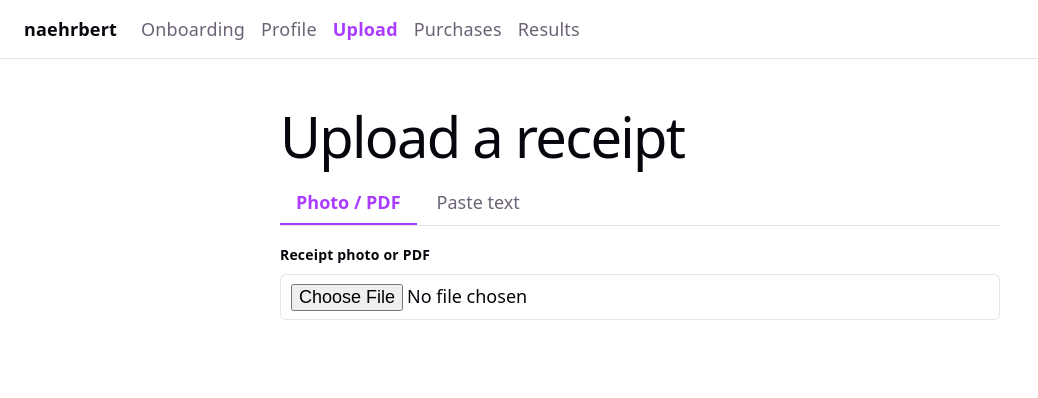
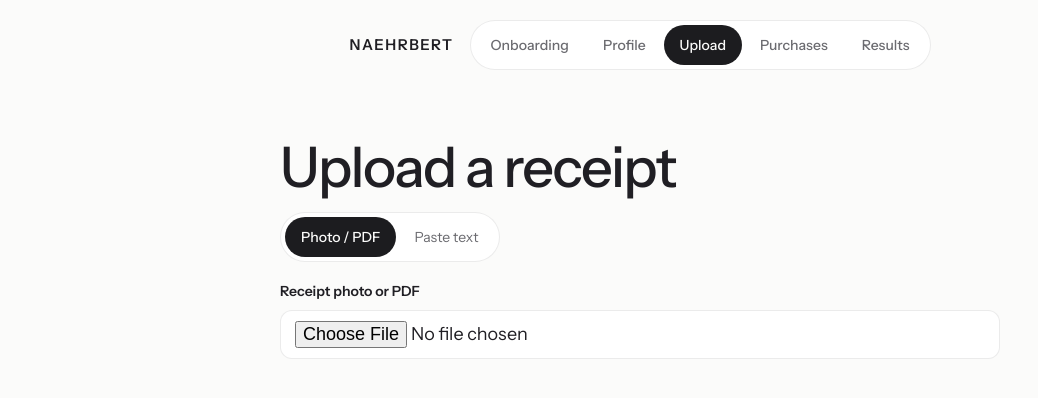
Before and after one commit to letstuit94/naehrbert, a React (Vite) app in the folder frontend/: page /upload in a window 1280 px wide. Shown: the top 398 px of the page, without its empty margins (0-1038 px from the left). Built offline with nearby package versions, Linux system fonts and the light colour scheme.

Commit message:
first design upgrade

```diff
--- a/frontend/index.html
+++ b/frontend/index.html
@@ -5,6 +5,12 @@
     <link rel="icon" type="image/svg+xml" href="/favicon.svg" />
     <meta name="viewport" content="width=device-width, initial-scale=1.0" />
     <title>naehrbert</title>
+    <link rel="preconnect" href="https://fonts.googleapis.com" />
+    <link rel="preconnect" href="https://fonts.gstatic.com" crossorigin />
+    <link
+      href="https://fonts.googleapis.com/css2?family=Instrument+Sans:wght@400..700&display=swap"
+      rel="stylesheet"
+    />
   </head>
   <body>
     <div id="root"></div>
--- a/frontend/src/App.css
+++ b/frontend/src/App.css
@@ -7,27 +7,53 @@
 .nav-bar {
   display: flex;
   align-items: center;
-  gap: 24px;
-  padding: 16px 24px;
-  border-bottom: 1px solid var(--border);
+  justify-content: space-between;
+  gap: 16px;
+  max-width: 720px;
+  margin: 0 auto;
+  padding: 20px 24px;
 }
 
 .nav-brand {
+  font-size: 15px;
   font-weight: 600;
+  letter-spacing: 1.5px;
+  text-transform: uppercase;
   color: var(--text-h);
 }
 
 .nav-links {
   display: flex;
-  gap: 16px;
+  gap: 2px;
   list-style: none;
   margin: 0;
-  padding: 0;
+  padding: 4px;
+  max-width: 100%;
+  overflow-x: auto;
+  scrollbar-width: none;
+  background: var(--surface);
+  border: 1px solid var(--border);
+  border-radius: 999px;
+}
+
+.nav-links::-webkit-scrollbar {
+  display: none;
+}
+
+.nav-links li {
+  flex-shrink: 0;
 }
 
 .nav-link {
+  display: inline-block;
+  padding: 7px 16px;
+  border-radius: 999px;
   color: var(--text);
+  font-size: 14px;
+  font-weight: 500;
   text-decoration: none;
+  white-space: nowrap;
+  transition: color 0.15s ease;
 }
 
 .nav-link:hover {
@@ -35,8 +61,12 @@
 }
 
 .nav-link--active {
-  color: var(--accent);
-  font-weight: 600;
+  background: var(--accent);
+  color: var(--accent-contrast);
+}
+
+.nav-link--active:hover {
+  color: var(--accent-contrast);
 }
 
 .app-content {
@@ -74,10 +104,10 @@
 .form-field select,
 .form-field textarea {
   font: inherit;
-  padding: 8px 10px;
+  padding: 10px 14px;
   border: 1px solid var(--border);
-  border-radius: 6px;
-  background: var(--bg);
+  border-radius: 12px;
+  background: var(--surface);
   color: var(--text-h);
 }
 
@@ -114,12 +144,16 @@
 
 .btn {
   font: inherit;
-  font-weight: 600;
-  padding: 10px 20px;
-  border-radius: 8px;
+  font-weight: 500;
+  letter-spacing: -0.1px;
+  padding: 12px 22px;
+  border-radius: 14px;
   border: 1px solid transparent;
   cursor: pointer;
   width: fit-content;
+  transition:
+    transform 0.15s ease,
+    opacity 0.15s ease;
 }
 
 .btn:disabled {
@@ -129,14 +163,19 @@
 
 .btn-primary {
   background: var(--accent);
-  color: #fff;
+  color: var(--accent-contrast);
+}
+
+.btn-primary:hover:not(:disabled) {
+  transform: translateY(-1px);
 }
 
 .btn-secondary {
-  background: none;
+  background: var(--surface);
   border-color: var(--border);
   color: var(--text);
-  padding: 6px 14px;
+  padding: 7px 16px;
+  border-radius: 999px;
   font-size: 14px;
 }
 
@@ -145,7 +184,7 @@
   font: inherit;
   background: none;
   border: none;
-  color: var(--accent);
+  color: var(--text-h);
   cursor: pointer;
   padding: 0;
 }
@@ -165,9 +204,10 @@
   display: flex;
   flex-direction: column;
   gap: 2px;
-  padding: 16px;
+  padding: 18px;
+  background: var(--surface);
   border: 1px solid var(--border);
-  border-radius: 10px;
+  border-radius: 18px;
 }
 
 .stat-tile__label {
@@ -213,9 +253,10 @@
 
 .details-panel {
   margin: 16px 0;
+  background: var(--surface);
   border: 1px solid var(--border);
-  border-radius: 10px;
-  padding: 12px 16px;
+  border-radius: 16px;
+  padding: 14px 18px;
 }
 
 .details-panel summary {
@@ -247,34 +288,40 @@
 
 .tab-row {
   display: flex;
-  gap: 4px;
+  gap: 2px;
   margin: 16px 0;
-  border-bottom: 1px solid var(--border);
+  padding: 4px;
+  width: fit-content;
+  background: var(--surface);
+  border: 1px solid var(--border);
+  border-radius: 999px;
 }
 
 .tab {
   font: inherit;
+  font-size: 14px;
   background: none;
   border: none;
-  padding: 8px 16px;
+  padding: 7px 16px;
+  border-radius: 999px;
   cursor: pointer;
   color: var(--text);
-  border-bottom: 2px solid transparent;
 }
 
 .tab--active {
-  color: var(--accent);
-  border-bottom-color: var(--accent);
-  font-weight: 600;
+  background: var(--accent);
+  color: var(--accent-contrast);
+  font-weight: 500;
 }
 
 /* ── Upload progress (Upload) ──────────────────────────────────────────── */
 
 .upload-progress {
   margin: 16px 0;
-  padding: 14px 16px;
+  padding: 16px 18px;
+  background: var(--surface);
   border: 1px solid var(--border);
-  border-radius: 10px;
+  border-radius: 16px;
 }
 
 .upload-progress__steps {
@@ -352,9 +399,10 @@
   grid-template-columns: 2fr 70px 80px auto auto;
   gap: 8px;
   align-items: center;
-  padding: 8px;
+  padding: 10px 12px;
+  background: var(--surface);
   border: 1px solid var(--border);
-  border-radius: 8px;
+  border-radius: 14px;
 }
 
 .review-row--non-food {
@@ -409,9 +457,10 @@
   display: flex;
   align-items: center;
   gap: 10px;
-  padding: 6px 8px;
+  padding: 7px 10px;
+  background: var(--surface);
   border: 1px solid var(--border);
-  border-radius: 6px;
+  border-radius: 10px;
   font-size: 13px;
 }
 
@@ -451,10 +500,10 @@
 .review-row select {
   font: inherit;
   font-size: 14px;
-  padding: 6px 8px;
+  padding: 7px 10px;
   border: 1px solid var(--border);
-  border-radius: 6px;
-  background: var(--bg);
+  border-radius: 10px;
+  background: var(--surface);
   color: var(--text-h);
   width: 100%;
 }
@@ -476,8 +525,8 @@
 /* ── Callouts ──────────────────────────────────────────────────────────── */
 
 .callout {
-  padding: 12px 16px;
-  border-radius: 8px;
+  padding: 14px 18px;
+  border-radius: 16px;
   background: var(--accent-bg);
   border: 1px solid var(--accent-border);
   margin: 12px 0;
@@ -583,7 +632,7 @@
   position: relative;
   height: 20px;
   background: var(--code-bg);
-  border-radius: 4px;
+  border-radius: 999px;
   display: flex;
   align-items: center;
 }
@@ -593,7 +642,7 @@
   left: 0;
   top: 0;
   bottom: 0;
-  border-radius: 4px;
+  border-radius: 999px;
   transition: width 0.2s ease;
 }
 
@@ -633,9 +682,10 @@
 }
 
 .bucket-list li {
-  padding: 8px 12px;
+  padding: 9px 14px;
+  background: var(--surface);
   border: 1px solid var(--border);
-  border-radius: 8px;
+  border-radius: 12px;
   font-size: 14px;
 }
 
@@ -668,7 +718,7 @@ a.btn {
   position: relative;
   height: 12px;
   background: var(--code-bg);
-  border-radius: 6px;
+  border-radius: 999px;
   margin: 10px 0 6px;
   overflow: hidden;
 }
@@ -676,7 +726,7 @@ a.btn {
 .progress-bar__fill {
   height: 100%;
   background: var(--accent);
-  border-radius: 6px;
+  border-radius: 999px;
   transition: width 0.2s ease;
 }
 
@@ -742,8 +792,9 @@ a.btn {
   height: min(75vh, 640px);
   min-height: 420px;
   margin-top: 16px;
+  background: var(--surface);
   border: 1px solid var(--border);
-  border-radius: 12px;
+  border-radius: 20px;
   overflow: hidden;
 }
 
@@ -805,7 +856,7 @@ a.btn {
 
 .chat-bubble--user {
   background: var(--accent);
-  color: #fff;
+  color: var(--accent-contrast);
   border-bottom-right-radius: 4px;
 }
 
@@ -849,8 +900,8 @@ a.btn {
   font: inherit;
   font-size: 13px;
   font-weight: 500;
-  padding: 8px 14px;
-  border-radius: 10px;
+  padding: 8px 16px;
+  border-radius: 999px;
   border: 1px solid var(--border);
   background: var(--code-bg);
   color: var(--text);
@@ -864,7 +915,7 @@ a.btn {
 .chat-choice--selected {
   background: var(--accent);
   border-color: var(--accent);
-  color: #fff;
+  color: var(--accent-contrast);
 }
 
 .chat-input-row {
@@ -875,10 +926,10 @@ a.btn {
 .chat-input-row input {
   flex: 1;
   font: inherit;
-  padding: 8px 10px;
+  padding: 9px 14px;
   border: 1px solid var(--border);
-  border-radius: 6px;
-  background: var(--bg);
+  border-radius: 999px;
+  background: var(--surface);
   color: var(--text-h);
 }
 
@@ -908,7 +959,7 @@ a.btn {
 
 .filter-chip--active {
   background: var(--accent);
-  color: #fff;
+  color: var(--accent-contrast);
   border-color: var(--accent);
   opacity: 1;
 }
@@ -941,9 +992,10 @@ a.btn {
   grid-template-columns: 2fr 100px 2fr;
   gap: 12px;
   align-items: center;
-  padding: 8px 12px;
+  padding: 10px 14px;
+  background: var(--surface);
   border: 1px solid var(--border);
-  border-radius: 8px;
+  border-radius: 14px;
   font-size: 14px;
 }
 
@@ -1033,9 +1085,10 @@ a.btn {
 
 .recipe-card {
   margin: 12px 0;
-  padding: 14px 20px;
+  padding: 16px 22px;
+  background: var(--surface);
   border: 1px solid var(--border);
-  border-radius: 12px;
+  border-radius: 18px;
 }
 
 .recipe-card__summary {
--- a/frontend/src/index.css
+++ b/frontend/src/index.css
@@ -1,21 +1,24 @@
 :root {
-  --text: #6b6375;
-  --text-h: #08060d;
-  --bg: #fff;
-  --border: #e5e4e7;
-  --code-bg: #f4f3ec;
-  --accent: #aa3bff;
-  --accent-bg: rgba(170, 59, 255, 0.1);
-  --accent-border: rgba(170, 59, 255, 0.5);
-  --social-bg: rgba(244, 243, 236, 0.5);
-  --shadow: rgba(0, 0, 0, 0.1) 0 10px 15px -3px, rgba(0, 0, 0, 0.05) 0 4px 6px -2px;
+  --canvas: #fbfbfa;
+  --surface: #fff;
+  --text: #6b6b70;
+  --text-h: #201f24;
+  --bg: var(--canvas);
+  --border: rgba(0, 0, 0, 0.08);
+  --code-bg: #f4f4f5;
+  --accent: #1c1c1f;
+  --accent-contrast: #fbfbfa;
+  --accent-bg: rgba(0, 0, 0, 0.04);
+  --accent-border: rgba(0, 0, 0, 0.1);
+  --social-bg: rgba(244, 244, 245, 0.6);
+  --shadow: rgba(0, 0, 0, 0.06) 0 10px 15px -3px, rgba(0, 0, 0, 0.03) 0 4px 6px -2px;
 
-  --sans: system-ui, 'Segoe UI', Roboto, sans-serif;
-  --heading: system-ui, 'Segoe UI', Roboto, sans-serif;
+  --sans: 'Instrument Sans', ui-sans-serif, system-ui, 'Segoe UI', Roboto, sans-serif;
+  --heading: 'Instrument Sans', ui-sans-serif, system-ui, 'Segoe UI', Roboto, sans-serif;
   --mono: ui-monospace, Consolas, monospace;
 
   font: 18px/145% var(--sans);
-  letter-spacing: 0.18px;
+  letter-spacing: 0;
   color-scheme: light dark;
   color: var(--text);
   background: var(--bg);
@@ -31,16 +34,19 @@
 
 @media (prefers-color-scheme: dark) {
   :root {
-    --text: #9ca3af;
-    --text-h: #f3f4f6;
-    --bg: #16171d;
-    --border: #2e303a;
-    --code-bg: #1f2028;
-    --accent: #c084fc;
-    --accent-bg: rgba(192, 132, 252, 0.15);
-    --accent-border: rgba(192, 132, 252, 0.5);
-    --social-bg: rgba(47, 48, 58, 0.5);
-    --shadow: rgba(0, 0, 0, 0.4) 0 10px 15px -3px, rgba(0, 0, 0, 0.25) 0 4px 6px -2px;
+    --canvas: #17181f;
+    --surface: #1e202a;
+    --text: #9a9aa3;
+    --text-h: #f2f2f0;
+    --bg: var(--canvas);
+    --border: rgba(255, 255, 255, 0.09);
+    --code-bg: #26262e;
+    --accent: #f2f2f0;
+    --accent-contrast: #1c1c1f;
+    --accent-bg: rgba(255, 255, 255, 0.06);
+    --accent-border: rgba(255, 255, 255, 0.14);
+    --social-bg: rgba(38, 38, 46, 0.6);
+    --shadow: rgba(0, 0, 0, 0.5) 0 10px 15px -3px, rgba(0, 0, 0, 0.3) 0 4px 6px -2px;
   }
 }
 
```
